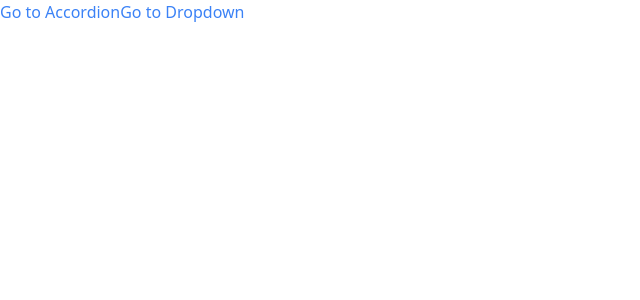
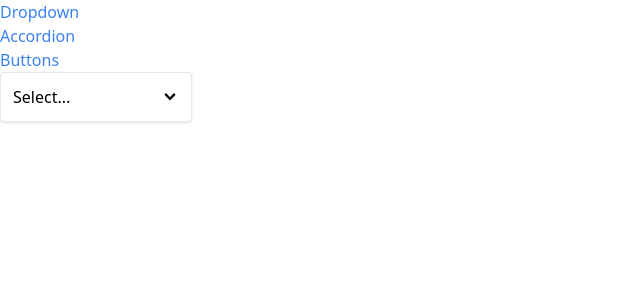
Before and after one commit to jrexiti/comps, a React (Create React App) app: page / in a window 1280 px wide. Shown: the top 300 px of the page, without its empty margins (0-640 px from the left). Built offline with nearby package versions, Linux system fonts and the light colour scheme.

Commit message:
implemented side bar

```diff
--- a/src/App.js
+++ b/src/App.js
@@ -1,19 +1,18 @@
-import Link from "./components/Link";
 import Route from "./components/Route";
 import AccordionPage from "./pages/AccordionPage";
 import DropdownPage from "./pages/DropdownPage";
+import Sidebar from "./components/Sidebar";
 
 function App() {
   return (
     <div>
-      <Link to="/accordion">Go to Accordion</Link>
-      <Link to="/dropdown">Go to Dropdown</Link>
+      <Sidebar />
       <div>
         <Route path="/accordion">
           <AccordionPage />
         </Route>
         <div>
-          <Route path="/dropdown">
+          <Route path="/">
             <DropdownPage />
           </Route>
         </div>
--- /dev/null
+++ b/src/components/Sidebar.js
@@ -0,0 +1,24 @@
+import Link from "./Link";
+
+function Sidebar() {
+  const links = [
+    { label: "Dropdown", path: "/" },
+    { label: "Accordion", path: "/accordion" },
+    { label: "Buttons", path: "/buttons" },
+  ];
+
+  const renderedLinks = links.map((link) => {
+    return (
+      <Link key={link.label} to={link.path}>
+        {link.label}
+      </Link>
+    );
+  });
+  return (
+    <div className="sticky top-0 overflow-y-scroll flex flex-col">
+      {renderedLinks}
+    </div>
+  );
+}
+
+export default Sidebar;
```
